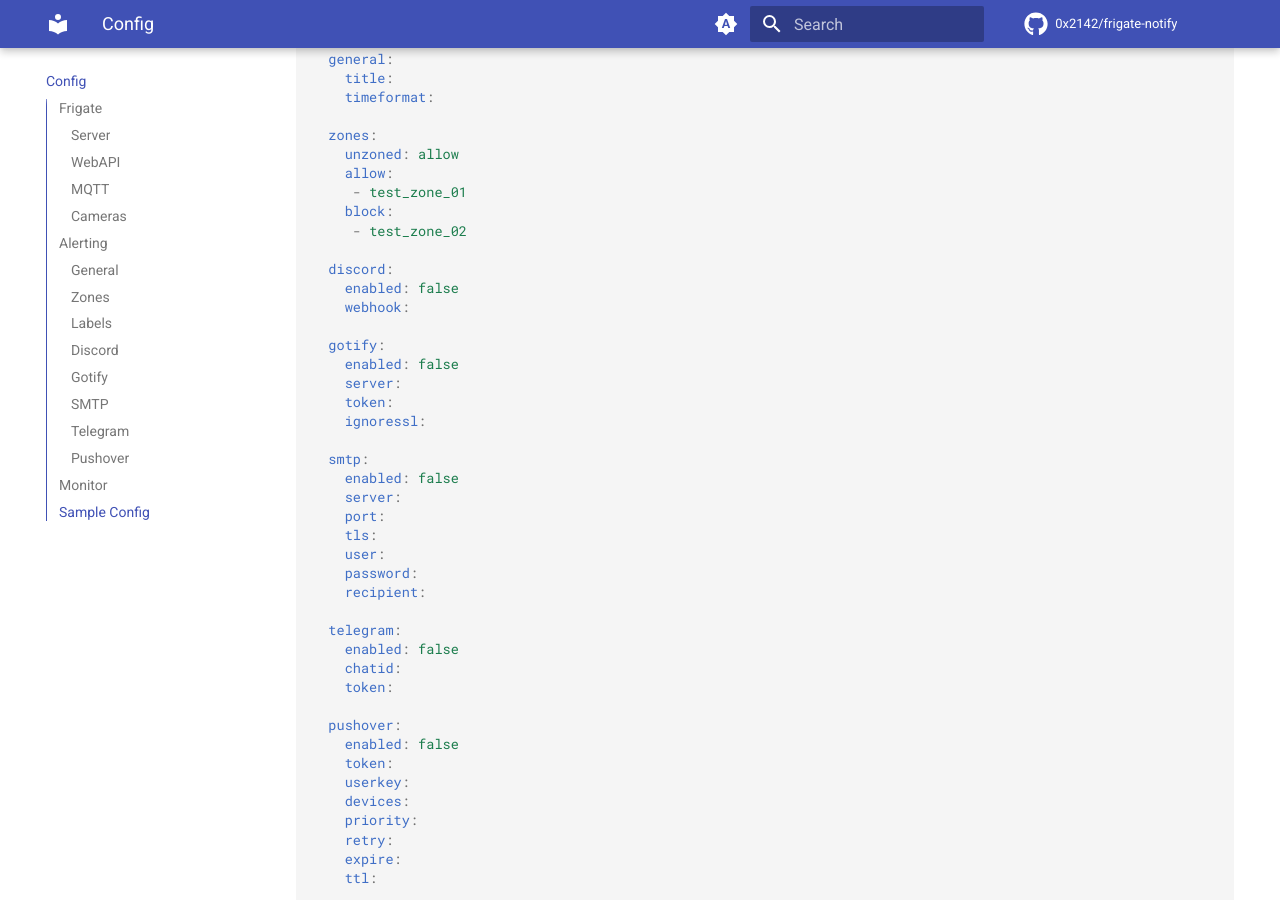
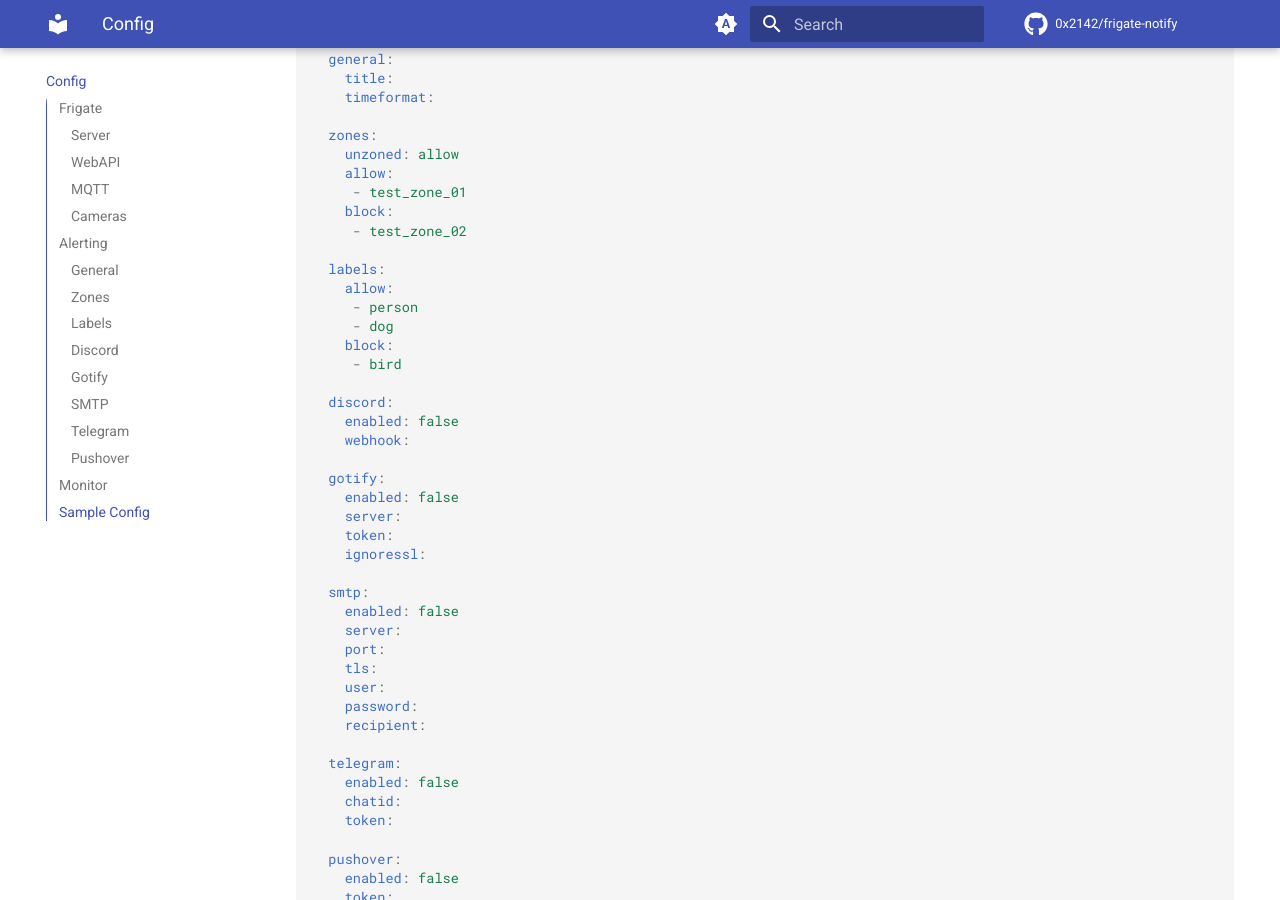
Before and after one commit to 0x2142/frigate-notify, an MkDocs documentation site: the page built from docs/config.md, in a window 1280 px wide and 900 px high, scrolled down 10138 px. Built offline with MkDocs 1.6.1 and Material for MkDocs 9.7.7, drawn with Linux system fonts in a browser that asks for light colours; comment, search, counter and statistics services are not loaded.

Commit message:
Add label config to sample config in docs

```diff
--- a/docs/config.md
+++ b/docs/config.md
@@ -390,6 +390,13 @@ alerts:
     block:
      - test_zone_02
 
+  labels:
+    allow:
+     - person
+     - dog
+    block:
+     - bird
+
   discord:
     enabled: false
     webhook:
```
